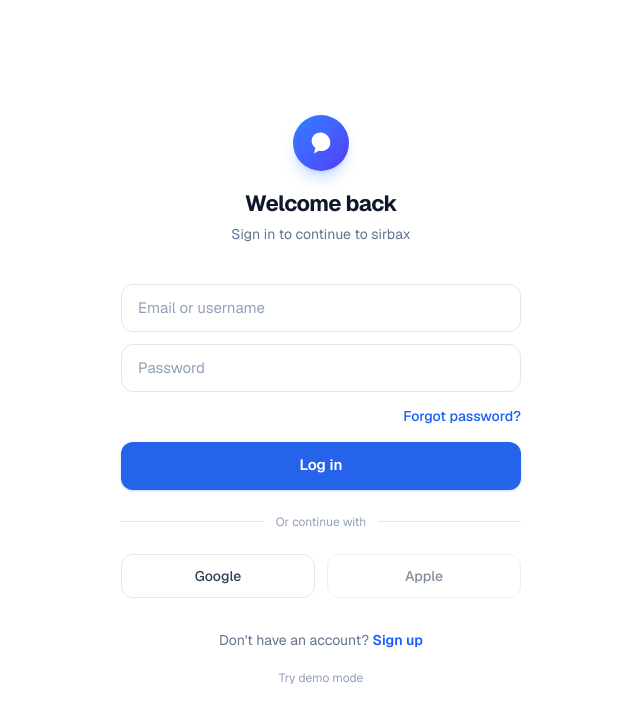
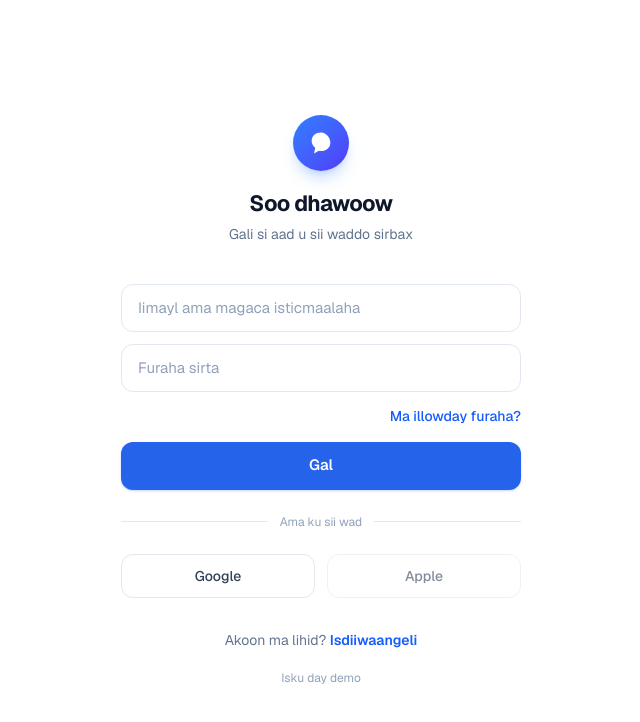
Before and after one commit to Levy254885/sirbax, a Next.js app: page /login in a window 1280 px wide. Shown: the top 722 px of the page, without its empty margins (319-959 px from the left). Built offline with nearby package versions, Linux system fonts and the light colour scheme.

Commit message:
feat: Somali UI on login, register, home, bottom nav, settings, composer, stories

```diff
--- a/src/app/(auth)/login/page.tsx
+++ b/src/app/(auth)/login/page.tsx
@@ -5,6 +5,7 @@ import Link from "next/link";
 import { useRouter } from "next/navigation";
 import { Button } from "@/components/ui/Button";
 import { useAuth } from "@/context/AuthContext";
+import { useI18n } from "@/context/I18nContext";
 import toast from "@/lib/toast";
 
 export default function LoginPage() {
@@ -12,12 +13,13 @@ export default function LoginPage() {
   const [password, setPassword] = useState("");
   const [loading, setLoading] = useState(false);
   const { loginWithEmail, loginWithGoogle, enterDemo } = useAuth();
+  const { t } = useI18n();
   const router = useRouter();
 
   const handleSubmit = async (e: React.FormEvent) => {
     e.preventDefault();
     if (!email || !password) {
-      toast.error("Enter email and password");
+      toast.error("Geli iimayl iyo furaha");
       return;
     }
     setLoading(true);
@@ -25,7 +27,7 @@ export default function LoginPage() {
       await loginWithEmail(email, password);
       router.push("/home");
     } catch (err) {
-      toast.error(err instanceof Error ? err.message : "Login failed");
+      toast.error(err instanceof Error ? err.message : "Gelitaanku wuu fashilmay");
     } finally {
       setLoading(false);
     }
@@ -40,86 +42,42 @@ export default function LoginPage() {
               <path d="M12 3c-4.5 0-8 3-8 7.2 0 2.4 1.2 4.5 3.1 5.8L6 21l4.2-2.3c.6.1 1.2.2 1.8.2 4.5 0 8-3 8-7.2S16.5 3 12 3z" fill="currentColor" />
             </svg>
           </div>
-          <h1 className="text-[22px] font-bold tracking-tight text-slate-900">Welcome back</h1>
-          <p className="mt-1 text-sm text-slate-500">Sign in to continue to sirbax</p>
+          <h1 className="text-[22px] font-bold tracking-tight text-slate-900">{t.welcomeBack}</h1>
+          <p className="mt-1 text-sm text-slate-500">{t.signInContinue}</p>
         </div>
 
         <form onSubmit={handleSubmit} className="space-y-3">
-          <input
-            type="email"
-            placeholder="Email or username"
-            value={email}
-            onChange={(e) => setEmail(e.target.value)}
-            autoComplete="email"
-            required
-            className="h-12 w-full rounded-xl border border-slate-200 bg-white px-4 text-[15px] text-slate-900 placeholder:text-slate-400 focus:border-blue-500 focus:outline-none focus:ring-2 focus:ring-blue-500/20"
-          />
-          <input
-            type="password"
-            placeholder="Password"
-            value={password}
-            onChange={(e) => setPassword(e.target.value)}
-            autoComplete="current-password"
-            required
-            className="h-12 w-full rounded-xl border border-slate-200 bg-white px-4 text-[15px] text-slate-900 placeholder:text-slate-400 focus:border-blue-500 focus:outline-none focus:ring-2 focus:ring-blue-500/20"
-          />
+          <input type="email" placeholder={t.emailOrUsername} value={email} onChange={(e) => setEmail(e.target.value)} autoComplete="email" required
+            className="h-12 w-full rounded-xl border border-slate-200 bg-white px-4 text-[15px] text-slate-900 placeholder:text-slate-400 focus:border-blue-500 focus:outline-none focus:ring-2 focus:ring-blue-500/20" />
+          <input type="password" placeholder={t.password} value={password} onChange={(e) => setPassword(e.target.value)} autoComplete="current-password" required
+            className="h-12 w-full rounded-xl border border-slate-200 bg-white px-4 text-[15px] text-slate-900 placeholder:text-slate-400 focus:border-blue-500 focus:outline-none focus:ring-2 focus:ring-blue-500/20" />
           <div className="flex justify-end pt-0.5">
-            <Link href="/forgot-password" className="text-sm font-medium text-blue-600 hover:underline">
-              Forgot password?
-            </Link>
+            <Link href="/forgot-password" className="text-sm font-medium text-blue-600 hover:underline">{t.forgotPassword}</Link>
           </div>
           <Button type="submit" size="lg" className="mt-1 w-full rounded-xl bg-blue-600 text-[15px] font-semibold hover:bg-blue-700" loading={loading}>
-            Log in
+            {t.logIn}
           </Button>
         </form>
 
         <div className="my-6 flex items-center gap-3">
           <div className="h-px flex-1 bg-slate-200" />
-          <span className="text-xs text-slate-400">Or continue with</span>
+          <span className="text-xs text-slate-400">{t.orContinueWith}</span>
           <div className="h-px flex-1 bg-slate-200" />
         </div>
 
         <div className="grid grid-cols-2 gap-3">
-          <button
-            type="button"
-            onClick={async () => {
-              setLoading(true);
-              try {
-                await loginWithGoogle();
-                router.push("/home");
-              } finally {
-                setLoading(false);
-              }
-            }}
-            className="flex h-11 items-center justify-center gap-2 rounded-xl border border-slate-200 bg-white text-sm font-medium text-slate-700 hover:bg-slate-50"
-          >
-            Google
-          </button>
-          <button
-            type="button"
-            disabled
-            className="flex h-11 items-center justify-center gap-2 rounded-xl border border-slate-200 bg-white text-sm font-medium text-slate-700 opacity-60"
-          >
-            Apple
-          </button>
+          <button type="button" onClick={async () => { setLoading(true); try { await loginWithGoogle(); router.push("/home"); } finally { setLoading(false); } }}
+            className="flex h-11 items-center justify-center gap-2 rounded-xl border border-slate-200 bg-white text-sm font-medium text-slate-700 hover:bg-slate-50">Google</button>
+          <button type="button" disabled className="flex h-11 items-center justify-center gap-2 rounded-xl border border-slate-200 bg-white text-sm font-medium text-slate-700 opacity-60">Apple</button>
         </div>
 
         <p className="mt-8 text-center text-sm text-slate-500">
-          Don&apos;t have an account?{" "}
-          <Link href="/register" className="font-semibold text-blue-600 hover:underline">
-            Sign up
-          </Link>
+          {t.noAccount}{" "}
+          <Link href="/register" className="font-semibold text-blue-600 hover:underline">{t.signUp}</Link>
         </p>
 
-        <button
-          type="button"
-          onClick={() => {
-            enterDemo();
-            router.push("/home");
-          }}
-          className="mt-5 text-center text-xs text-slate-400 hover:text-slate-600"
-        >
-          Try demo mode
+        <button type="button" onClick={() => { enterDemo(); router.push("/home"); }} className="mt-5 text-center text-xs text-slate-400 hover:text-slate-600">
+          {t.tryDemo}
         </button>
       </div>
     </div>
--- a/src/app/(main)/home/page.tsx
+++ b/src/app/(main)/home/page.tsx
@@ -8,10 +8,12 @@ import { DEMO_POSTS } from "@/lib/demo-data";
 import { Bell, Search } from "@/components/ui/Icons";
 import { Avatar } from "@/components/ui/Avatar";
 import { useAuth } from "@/context/AuthContext";
+import { useI18n } from "@/context/I18nContext";
 import Link from "next/link";
 
 export default function HomePage() {
   const { user } = useAuth();
+  const { t } = useI18n();
 
   return (
     <AppShell>
@@ -38,7 +40,7 @@ export default function HomePage() {
       </header>
 
       <div className="hidden border-b border-slate-100 bg-white px-4 py-3 md:block">
-        <h1 className="text-xl font-bold text-slate-900">Home</h1>
+        <h1 className="text-xl font-bold text-slate-900">{t.home}</h1>
       </div>
 
       <div className="bg-slate-50 pb-20 md:pb-4">
--- a/src/components/feed/StoriesBar.tsx
+++ b/src/components/feed/StoriesBar.tsx
@@ -2,18 +2,17 @@
 
 import Link from "next/link";
 import { useAuth } from "@/context/AuthContext";
+import { useI18n } from "@/context/I18nContext";
 import { DEMO_STORIES } from "@/lib/demo-data";
 import { Plus } from "@/components/ui/Icons";
 
 export function StoriesBar() {
   const { user } = useAuth();
+  const { t } = useI18n();
 
   return (
     <div className="no-scrollbar flex gap-2.5 overflow-x-auto px-3 py-3">
-      <Link
-        href="/create"
-        className="relative h-[170px] w-[100px] shrink-0 overflow-hidden rounded-xl border border-slate-200 bg-white shadow-sm"
-      >
+      <Link href="/create" className="relative h-[170px] w-[100px] shrink-0 overflow-hidden rounded-xl border border-slate-200 bg-white shadow-sm">
         <div className="flex h-[110px] items-center justify-center bg-slate-100">
           {user?.avatarUrl ? (
             // eslint-disable-next-line @next/next/no-img-element
@@ -25,31 +24,19 @@ export function StoriesBar() {
         <div className="absolute left-1/2 top-[95px] flex h-8 w-8 -translate-x-1/2 items-center justify-center rounded-full border-4 border-white bg-blue-600 text-white shadow">
           <Plus className="h-4 w-4" strokeWidth={3} />
         </div>
-        <p className="absolute bottom-2 left-0 right-0 px-1 text-center text-[11px] font-semibold text-slate-800">
-          Create story
-        </p>
+        <p className="absolute bottom-2 left-0 right-0 px-1 text-center text-[11px] font-semibold text-slate-800">{t.createStory}</p>
       </Link>
 
       {DEMO_STORIES.map((story) => (
-        <Link
-          key={story.id}
-          href={`/stories/${story.id}`}
-          className="relative h-[170px] w-[100px] shrink-0 overflow-hidden rounded-xl shadow-sm"
-        >
+        <Link key={story.id} href={`/stories/${story.id}`} className="relative h-[170px] w-[100px] shrink-0 overflow-hidden rounded-xl shadow-sm">
           {/* eslint-disable-next-line @next/next/no-img-element */}
-          <img
-            src={story.mediaUrl || story.authorAvatar}
-            alt=""
-            className="absolute inset-0 h-full w-full object-cover"
-          />
+          <img src={story.mediaUrl || story.authorAvatar} alt="" className="absolute inset-0 h-full w-full object-cover" />
           <div className="absolute inset-0 bg-gradient-to-t from-black/70 via-transparent to-black/20" />
           <div className="absolute left-2 top-2 h-9 w-9 overflow-hidden rounded-full border-2 border-blue-500">
             {/* eslint-disable-next-line @next/next/no-img-element */}
             <img src={story.authorAvatar} alt="" className="h-full w-full object-cover" />
           </div>
-          <p className="absolute bottom-2 left-1.5 right-1.5 line-clamp-2 text-[11px] font-semibold leading-tight text-white">
-            {story.authorNickname}
-          </p>
+          <p className="absolute bottom-2 left-1.5 right-1.5 line-clamp-2 text-[11px] font-semibold leading-tight text-white">{story.authorNickname}</p>
         </Link>
       ))}
     </div>
```
